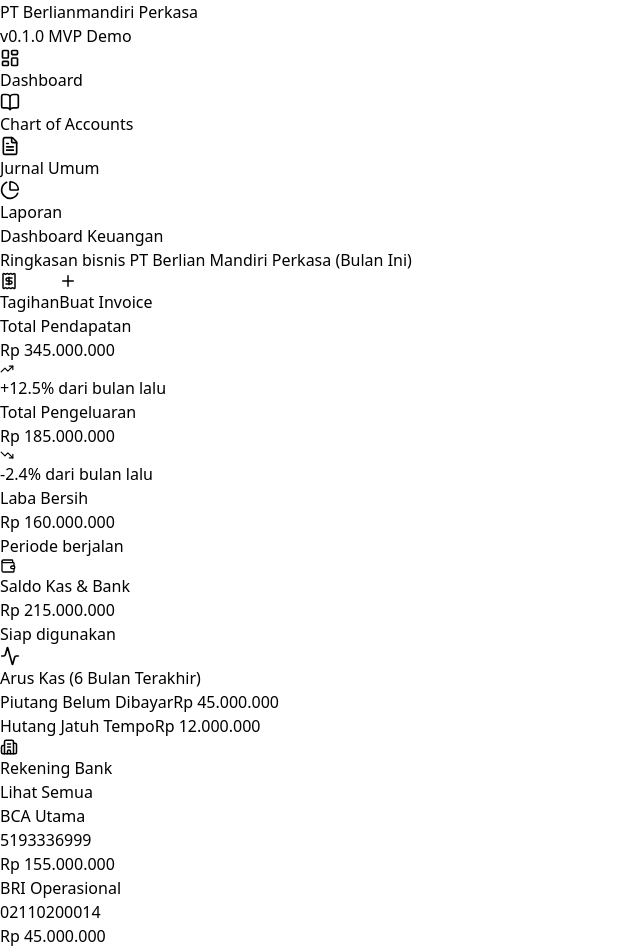
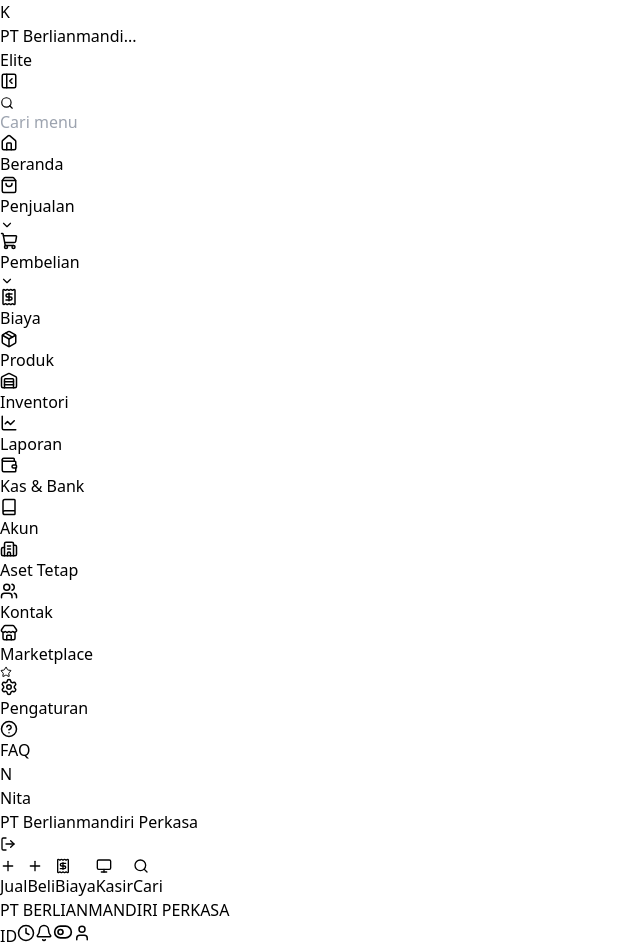
Before and after one commit to seanalden-great/Accounting-System, a React (Vite) app: page / in a window 1280 px wide. Shown: the top 952 px of the page, without its empty margins (0-640 px from the left). Built offline with nearby package versions, Linux system fonts and the light colour scheme.

Commit message:
Update sidebar, add header

```diff
--- /dev/null
+++ b/src/components/Header.tsx
@@ -0,0 +1,56 @@
+// src/components/Header.tsx
+import {
+  Plus, Receipt, Monitor, Search,
+  Bell, Clock, Globe, User, ToggleLeft, PanelLeftClose
+} from "lucide-react";
+
+export default function Header() {
+  return (
+    <header className="bg-white h-16 border-b border-slate-200 flex items-center justify-between px-4 sticky top-0 z-10">
+      {/* Kiri: Quick Actions */}
+      <div className="flex items-center gap-2">
+        <button className="flex items-center gap-2 text-slate-600 hover:text-blue-600 hover:bg-slate-50 px-3 py-1.5 rounded border border-transparent hover:border-slate-200 transition-colors text-sm font-medium">
+          <Plus size={16} className="text-blue-600" /> Jual
+        </button>
+        <button className="flex items-center gap-2 text-slate-600 hover:text-blue-600 hover:bg-slate-50 px-3 py-1.5 rounded border border-transparent hover:border-slate-200 transition-colors text-sm font-medium">
+          <Plus size={16} className="text-blue-600" /> Beli
+        </button>
+        <button className="flex items-center gap-2 text-slate-600 hover:text-blue-600 hover:bg-slate-50 px-3 py-1.5 rounded border border-transparent hover:border-slate-200 transition-colors text-sm font-medium">
+          <Receipt size={16} className="text-blue-600" /> Biaya
+        </button>
+        <button className="flex items-center gap-2 text-slate-600 hover:text-blue-600 hover:bg-slate-50 px-3 py-1.5 rounded border border-transparent hover:border-slate-200 transition-colors text-sm font-medium">
+          <Monitor size={16} className="text-blue-600" /> Kasir
+        </button>
+        <button className="flex items-center gap-2 text-slate-600 hover:text-blue-600 hover:bg-slate-50 px-3 py-1.5 rounded border border-transparent hover:border-slate-200 transition-colors text-sm font-medium">
+          <Search size={16} className="text-blue-600" /> Cari
+        </button>
+      </div>
+
+      {/* Kanan: Profil & Notifikasi */}
+      <div className="flex items-center gap-4">
+        <span className="text-xs font-bold text-slate-700 hidden md:block">
+          PT BERLIANMANDIRI PERKASA
+        </span>
+
+        <div className="flex items-center gap-3 text-slate-400 border-l border-slate-200 pl-4">
+          <button className="hover:text-blue-600 flex items-center gap-1 border border-slate-200 rounded px-1.5 py-0.5 text-xs font-semibold">
+            ID
+          </button>
+          <button className="hover:text-blue-600 relative">
+            <Clock size={18} />
+          </button>
+          <button className="hover:text-blue-600 relative">
+            <Bell size={18} />
+            <span className="absolute top-0 right-0 w-2 h-2 bg-red-500 rounded-full border border-white"></span>
+          </button>
+          <button className="hover:text-blue-600">
+            <ToggleLeft size={20} className="text-slate-300" />
+          </button>
+          <button className="bg-slate-100 p-1.5 rounded-full text-slate-500 hover:bg-slate-200">
+            <User size={18} />
+          </button>
+        </div>
+      </div>
+    </header>
+  );
+}
--- a/src/components/Layout.tsx
+++ b/src/components/Layout.tsx
@@ -1,14 +1,35 @@
+// import { Outlet } from "react-router-dom";
+// import Sidebar from "./Sidebar";
+
+// export default function Layout() {
+//   return (
+//     <div className="flex bg-slate-50 text-slate-900 min-h-screen">
+//       <Sidebar />
+//       <main className="flex-1 p-8 overflow-y-auto">
+//         {/* Tempat render komponen halaman secara dinamis */}
+//         <Outlet />
+//       </main>
+//     </div>
+//   );
+// }
+
+// src/components/Layout.tsx
 import { Outlet } from "react-router-dom";
 import Sidebar from "./Sidebar";
+import Header from "./Header";
 
 export default function Layout() {
   return (
-    <div className="flex bg-slate-50 text-slate-900 min-h-screen">
+    <div className="flex bg-slate-100 min-h-screen">
       <Sidebar />
-      <main className="flex-1 p-8 overflow-y-auto">
-        {/* Tempat render komponen halaman secara dinamis */}
-        <Outlet />
-      </main>
+      {/* Kontainer Utama */}
+      <div className="flex-1 flex flex-col min-w-0">
+        <Header />
+        <main className="flex-1 p-6 overflow-y-auto">
+          {/* Outlet akan merender komponen halaman seperti Dashboard atau CoA */}
+          <Outlet />
+        </main>
+      </div>
     </div>
   );
 }
--- a/src/components/Sidebar.tsx
+++ b/src/components/Sidebar.tsx
@@ -1,32 +1,141 @@
+// // src/components/Sidebar.tsx
+// import { Link } from "react-router-dom"; // Pastikan menggunakan react-router-dom
+// import { LayoutDashboard, BookOpen, FileText, PieChart } from "lucide-react";
+
+// export default function Sidebar() {
+//   return (
+//     <>
+//     {/* Perubahan ada di baris bawah ini: min-h-screen diganti menjadi h-screen sticky top-0 */}
+//     <aside className="w-64 bg-slate-900 text-white h-screen sticky top-0 p-4 flex flex-col">
+//       <div className="mb-8 p-2 border-b border-slate-700">
+//         <h1 className="text-2xl font-bold text-orange-400">PT Berlianmandiri Perkasa</h1>
+//         <p className="text-xs text-slate-400 mt-1">v0.1.0 MVP Demo</p>
+//       </div>
+
+//       <nav className="flex-1 space-y-2">
+//         <Link to="/" className="flex items-center gap-3 p-3 hover:bg-slate-800 rounded-lg transition-colors">
+//           <LayoutDashboard size={20} /> Dashboard
+//         </Link>
+//         <Link to="/accounts" className="flex items-center gap-3 p-3 hover:bg-slate-800 rounded-lg transition-colors">
+//           <BookOpen size={20} /> Chart of Accounts
+//         </Link>
+//         <Link to="/journals" className="flex items-center gap-3 p-3 hover:bg-slate-800 rounded-lg transition-colors">
+//           <FileText size={20} /> Jurnal Umum
+//         </Link>
+//         <Link to="#" className="flex items-center gap-3 p-3 hover:bg-slate-800 rounded-lg transition-colors text-slate-400">
+//           <PieChart size={20} /> Laporan
+//         </Link>
+//       </nav>
+//     </aside>
+//     </>
+//   );
+// }
+
 // src/components/Sidebar.tsx
-import { Link } from "react-router-dom"; // Pastikan menggunakan react-router-dom
-import { LayoutDashboard, BookOpen, FileText, PieChart } from "lucide-react";
+import { Link, useLocation } from "react-router-dom";
+import {
+  Home, ShoppingBag, ShoppingCart, Receipt, Package, Warehouse,
+  LineChart, Wallet, Book, Building2, Users, Store, Settings,
+  HelpCircle, Search, ChevronDown, LogOut, PanelLeftClose, Star
+} from "lucide-react";
 
 export default function Sidebar() {
+  const location = useLocation();
+
+  // Daftar menu sesuai struktur Kledo
+  const menuItems = [
+    { name: "Beranda", icon: Home, path: "/" },
+    { name: "Penjualan", icon: ShoppingBag, path: "/penjualan", hasSub: true },
+    { name: "Pembelian", icon: ShoppingCart, path: "/pembelian", hasSub: true },
+    { name: "Biaya", icon: Receipt, path: "/biaya" },
+    { name: "Produk", icon: Package, path: "/produk" },
+    { name: "Inventori", icon: Warehouse, path: "/inventori" },
+    { name: "Laporan", icon: LineChart, path: "/laporan" },
+    { name: "Kas & Bank", icon: Wallet, path: "/journals" },
+    { name: "Akun", icon: Book, path: "/accounts" },
+    { name: "Aset Tetap", icon: Building2, path: "/aset" },
+    { name: "Kontak", icon: Users, path: "/kontak" },
+    { name: "Marketplace", icon: Store, path: "/marketplace", badge: true },
+    { name: "Pengaturan", icon: Settings, path: "/pengaturan" },
+    { name: "FAQ", icon: HelpCircle, path: "/faq" },
+  ];
+
   return (
-    <>
-    {/* Perubahan ada di baris bawah ini: min-h-screen diganti menjadi h-screen sticky top-0 */}
-    <aside className="w-64 bg-slate-900 text-white h-screen sticky top-0 p-4 flex flex-col">
-      <div className="mb-8 p-2 border-b border-slate-700">
-        <h1 className="text-2xl font-bold text-orange-400">PT Berlianmandiri Perkasa</h1>
-        <p className="text-xs text-slate-400 mt-1">v0.1.0 MVP Demo</p>
+    <aside className="w-[260px] bg-white border-r border-slate-200 h-screen sticky top-0 flex flex-col font-sans">
+      {/* Header Logo */}
+      <div className="h-16 flex items-center justify-between px-4 border-b border-slate-100 shrink-0">
+        <div className="flex items-center gap-2">
+          <div className="w-6 h-6 bg-blue-600 rounded flex items-center justify-center text-white font-bold text-xs">
+            K
+          </div>
+          <div>
+            <h1 className="text-sm font-bold text-slate-800 leading-tight">PT Berlianmandi...</h1>
+            <p className="text-[10px] text-slate-400">Elite</p>
+          </div>
+        </div>
+        <button className="text-slate-400 hover:text-slate-600">
+          <PanelLeftClose size={18} />
+        </button>
       </div>
 
-      <nav className="flex-1 space-y-2">
-        <Link to="/" className="flex items-center gap-3 p-3 hover:bg-slate-800 rounded-lg transition-colors">
-          <LayoutDashboard size={20} /> Dashboard
-        </Link>
-        <Link to="/accounts" className="flex items-center gap-3 p-3 hover:bg-slate-800 rounded-lg transition-colors">
-          <BookOpen size={20} /> Chart of Accounts
-        </Link>
-        <Link to="/journals" className="flex items-center gap-3 p-3 hover:bg-slate-800 rounded-lg transition-colors">
-          <FileText size={20} /> Jurnal Umum
-        </Link>
-        <Link to="#" className="flex items-center gap-3 p-3 hover:bg-slate-800 rounded-lg transition-colors text-slate-400">
-          <PieChart size={20} /> Laporan
-        </Link>
+      {/* Search Menu */}
+      <div className="p-4 shrink-0">
+        <div className="relative">
+          <Search size={14} className="absolute left-3 top-1/2 -translate-y-1/2 text-slate-400" />
+          <input
+            type="text"
+            placeholder="Cari menu"
+            className="w-full pl-9 pr-3 py-2 bg-slate-50 border border-slate-200 rounded-lg text-sm outline-none focus:ring-1 focus:ring-blue-500 focus:border-blue-500 text-slate-600 transition-all"
+          />
+        </div>
+      </div>
+
+      {/* Menu List */}
+      <nav className="flex-1 overflow-y-auto px-3 space-y-0.5 custom-scrollbar pb-4">
+        {menuItems.map((item, index) => {
+          const isActive = location.pathname === item.path;
+          return (
+            <Link
+              key={index}
+              to={item.path}
+              className={`flex items-center justify-between px-3 py-2.5 rounded-lg transition-colors group ${
+                isActive
+                  ? "bg-blue-50 text-blue-600 font-medium"
+                  : "text-slate-600 hover:bg-slate-50 hover:text-slate-900"
+              }`}
+            >
+              <div className="flex items-center gap-3">
+                <item.icon size={18} className={isActive ? "text-blue-600" : "text-slate-400 group-hover:text-slate-600"} />
+                <span className="text-sm">{item.name}</span>
+              </div>
+
+              {/* Indikator Dropdown atau Badge */}
+              {item.hasSub && (
+                <ChevronDown size={14} className="text-slate-400" />
+              )}
+              {item.badge && (
+                <Star size={12} className="text-yellow-400 fill-yellow-400" />
+              )}
+            </Link>
+          );
+        })}
       </nav>
+
+      {/* User Profile Footer */}
+      <div className="border-t border-slate-200 p-4 shrink-0 flex items-center justify-between bg-white">
+        <div className="flex items-center gap-3">
+          <div className="w-8 h-8 bg-blue-600 rounded-full flex items-center justify-center text-white font-bold text-sm">
+            N
+          </div>
+          <div className="overflow-hidden">
+            <p className="text-sm font-bold text-slate-800 truncate">Nita</p>
+            <p className="text-[10px] text-slate-500 truncate w-32">PT Berlianmandiri Perkasa</p>
+          </div>
+        </div>
+        <button className="text-red-400 hover:text-red-600 p-1">
+          <LogOut size={16} />
+        </button>
+      </div>
     </aside>
-    </>
   );
 }
--- a/src/index.css
+++ b/src/index.css
@@ -1,3 +1,16 @@
+/* src/index.css */
 @tailwind base;
 @tailwind components;
 @tailwind utilities;
+
+/* Custom Scrollbar untuk Sidebar */
+.custom-scrollbar::-webkit-scrollbar {
+  width: 4px;
+}
+.custom-scrollbar::-webkit-scrollbar-track {
+  background: transparent;
+}
+.custom-scrollbar::-webkit-scrollbar-thumb {
+  background-color: #cbd5e1;
+  border-radius: 20px;
+}
```
